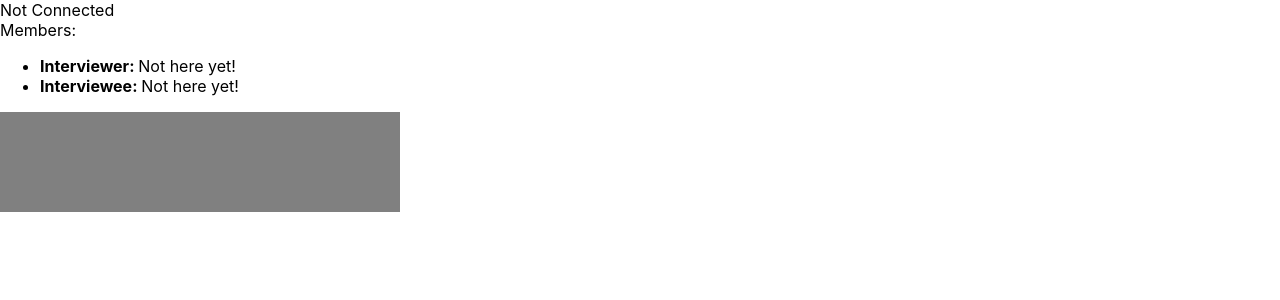
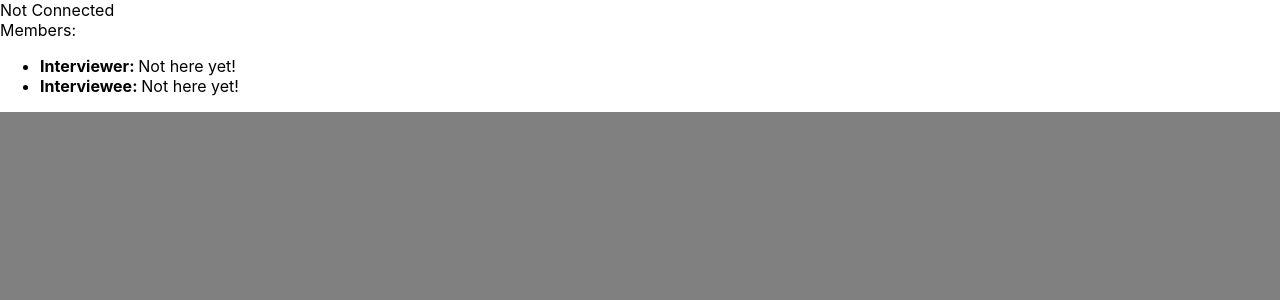
Before and after one commit to afshin-hoseini/lingumax-front, a React (Create React App) app: page / in a window 1280 px wide. Both pictures are taken after typing "Sample" into the empty fields and a click on the button "Join". Shown: the top 300 px of the page. Built offline with nearby package versions, Linux system fonts and the light colour scheme; no server answers.

Commit message:
Positioned videos

```diff
--- a/src/pages/meeting/Room.tsx
+++ b/src/pages/meeting/Room.tsx
@@ -1,4 +1,4 @@
-import { FC, MutableRefObject, useCallback, useEffect, useMemo, useRef } from 'react';
+import { FC, MutableRefObject, useCallback, useEffect, useMemo, useRef, useState } from 'react';
 import styled from 'styled-components';
 import { MeetingModel, Member, MemberType } from '../../@types';
 import  { io, Socket } from 'socket.io-client';
@@ -14,9 +14,49 @@ navigator.getUserMedia = navigator.getUserMedia ||
     (navigator as any).mozGetUserMedia ||
     (navigator as any).msGetUserMedia;
 
-export const Container = styled.div`
+export const Container = styled.div<{isPeerConnected?: boolean}>`
 
 `;
+
+export const VideosContainer = styled.div<{isPeerConnected?: boolean}>`
+
+    position: relative;
+    height: 100vh;
+
+    #video-audience:not(.pc){
+        display: none;
+    }
+
+    #video-audience.pc {
+        position:absolute;
+        top:0; left:0; bottom: 0; right:0;
+        width:100%;
+        min-width:100%;
+        height:100%;
+    }
+
+    #video-user {
+        position:absolute;
+        z-index:1;
+        transition:all 0.4s ease-in;
+    }
+
+    #video-user:not(.pc) {
+        top:0; left:0; bottom: 0; right:0;
+        width:100%;
+        min-width:100%;
+        height:100%;
+    }
+
+    #video-user.pc{
+        position:absolute;
+        top:0; right:0;
+        left:unset; bottom: unset;
+        max-width:250px;
+        max-height: 150px;
+    }
+`;
+
 const answersFrom : any = {};
 
 type Props = {
@@ -33,7 +73,7 @@ export const Room: FC<Props> = ({meeting, me, socketRef})=> {
         return Object.keys(meeting.members).find(socketId => socketId !== me.socketId)
     },[me, meeting]);
 
-    const {userVideoRef, audienceVideoRef, createOffer} = useRTC(socketRef, peerSocketId);
+    const {userVideoRef, audienceVideoRef, createOffer, isPeerConnected} = useRTC(socketRef, peerSocketId);
     const members = useMemo<MembersByRole>(()=>{
         return Object.keys(meeting?.members || {}).reduce((m, key)=>{
             const member = meeting?.members?.[key];
@@ -53,12 +93,12 @@ export const Room: FC<Props> = ({meeting, me, socketRef})=> {
     return (
         <Container>
             <MemberViewer members={members}/>
-            <div className="videos-container">
+            <VideosContainer className="videos-container" isPeerConnected={isPeerConnected}>
 
-                <video style={{backgroundColor:'gray', maxWidth:200}} muted id="video-user" autoPlay ref={userVideoRef}/>
-                <video style={{backgroundColor:'gray', maxWidth:200}} id="video-audience" autoPlay ref={audienceVideoRef}/>
+                <video style={{backgroundColor:'gray', maxWidth:200}} muted id="video-user" className={`${isPeerConnected? 'pc':''}`} autoPlay ref={userVideoRef}/>
+                <video style={{backgroundColor:'gray', maxWidth:200}} id="video-audience" className={`${isPeerConnected? 'pc':''}`} autoPlay ref={audienceVideoRef}/>
 
-            </div>
+            </VideosContainer>
         </Container>
     )
 }
@@ -81,6 +121,7 @@ const useRTC = (socketRef: MutableRefObject<Socket>, peerSocketId?: string)=> {
     const audienceVideoRef = useRef<HTMLVideoElement>(null);
     const peerConRef = useRef<RTCPeerConnection>();
     const peerSocketIdRef = useRef<string>();
+    const [isPeerConnected, setIsPeerConnected] = useState<boolean>(false);
 
     peerSocketIdRef.current = peerSocketId;
 
@@ -132,8 +173,11 @@ const useRTC = (socketRef: MutableRefObject<Socket>, peerSocketId?: string)=> {
 
         pc.onconnectionstatechange = (e:any)=>{
             const connectionState = e?.currentTarget?.connectionState;
+
+            if(connectionState === "connected") setIsPeerConnected(true);
             if(["disconnected", "failed"].includes(connectionState)) {
                 audienceVideoRef.current!.srcObject = null;
+                setIsPeerConnected(false);
             }
         }
 
@@ -188,6 +232,7 @@ const useRTC = (socketRef: MutableRefObject<Socket>, peerSocketId?: string)=> {
     return {
         userVideoRef,
         audienceVideoRef,
-        createOffer
+        createOffer,
+        isPeerConnected
     }
 }
```
